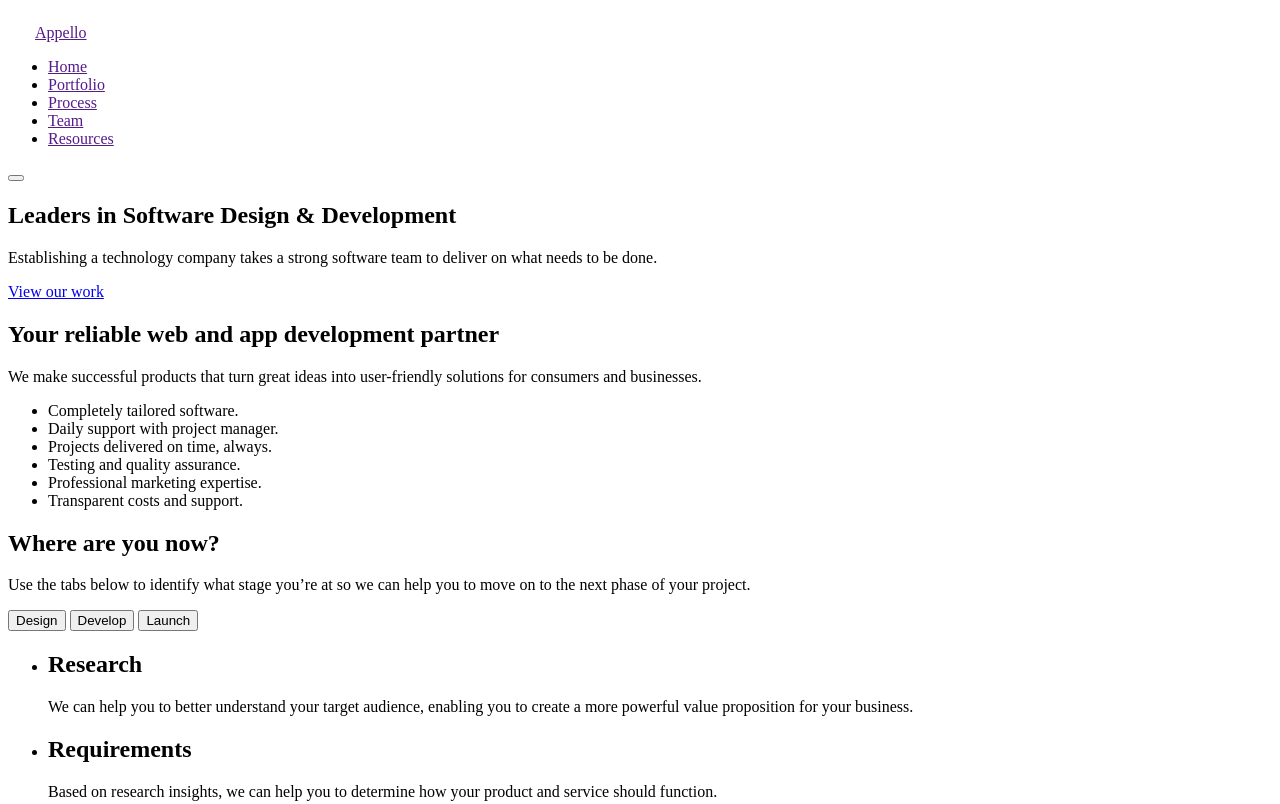
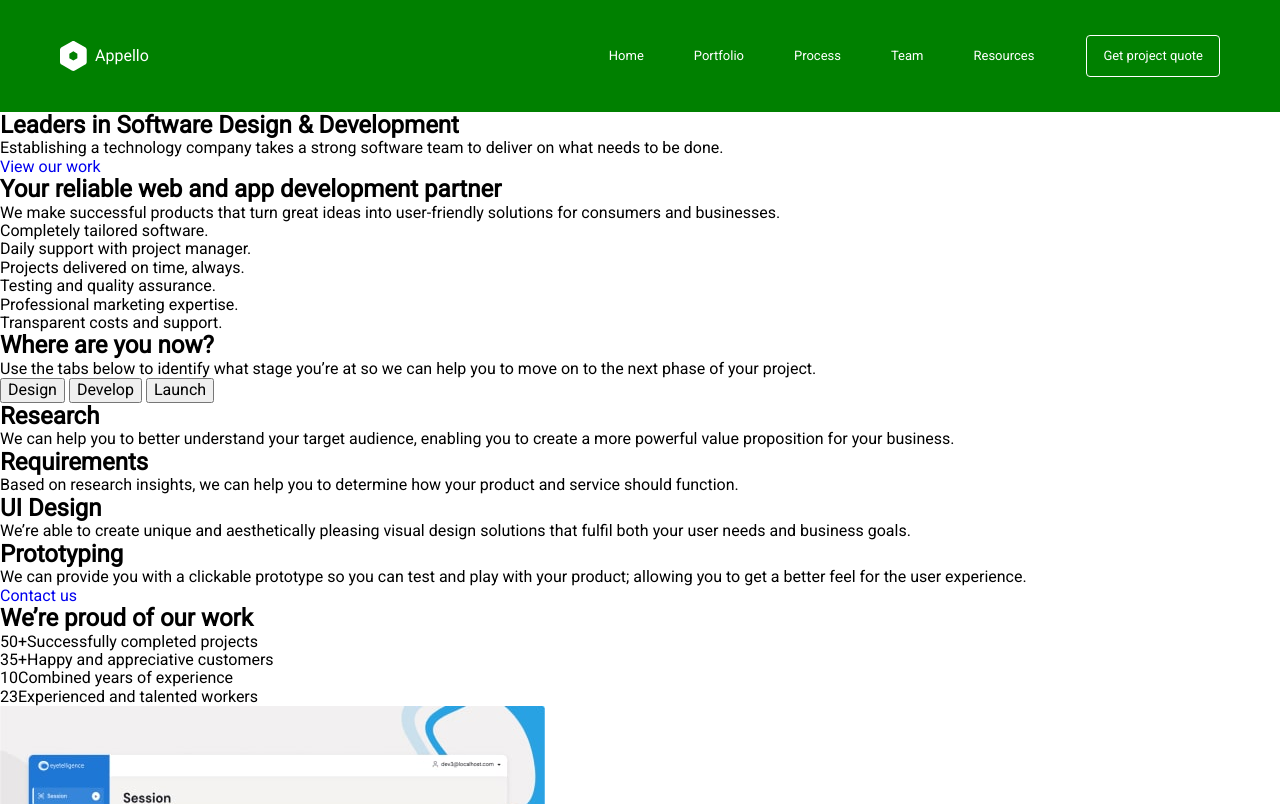
Before and after one commit to bernatskak/practic-html-css, a plain HTML site: page index.html in a window 1280 px wide. Shown: the top 804 px of the page. Drawn offline with nearby package versions, Linux system fonts and the light colour scheme.

Commit message:
flex-block

```diff
--- /dev/null
+++ b/css/style.css
@@ -0,0 +1,78 @@
+h1,h2,h3,h4,p,ul {
+  margin: 0;
+  padding: 0;
+}
+ul {
+  list-style: none;
+}
+a {
+  text-decoration: none;
+}
+img {
+  display: block;
+}
+
+body {
+  font-family: "roboto", sans-serif;
+}
+
+.container {
+  width: 1190px;
+  padding-right: 15px;
+  padding-left: 15px;
+  margin: 0 auto;
+}
+
+.logo {
+  color: #ffffff;
+  display: flex;
+  align-items: center;
+}
+
+.header-img {
+  margin-right: 8px;
+}
+
+.header-link {
+  font-size: 13px;
+  line-height: 2.3;
+  color: #ffffff;
+  padding-top: 15px;
+  padding-bottom: 15px;
+}
+.header {
+  background: green;
+  padding-top: 35px;
+  padding-bottom: 35px;
+}
+
+.header-btn {
+  top: 51px;
+  border: 1px solid #ffffff;
+  border-radius: 4px;
+  font-size: 13px;
+  line-height: 1.2;
+  text-align: center;
+  color: #ffffff;
+  background-color: transparent;
+  padding: 12px 16px;
+  margin-left: 52px;
+}
+
+.header-content {
+  display: flex;
+  align-items: center;
+}
+
+.header-list {
+  display: flex;
+  margin-left: auto;
+}
+
+.header-nav {
+  margin-left: auto;
+}
+
+.header-list-item:not(:last-child) {
+  margin-right: 50px;
+}
--- a/index.html
+++ b/index.html
@@ -5,20 +5,44 @@
     <meta http-equiv="X-UA-Compatible" content="IE=edge" />
     <meta name="viewport" content="width=device-width, initial-scale=1.0" />
     <title>Appello</title>
+    <link rel="preconnect" href="https://fonts.googleapis.com" />
+    <link rel="preconnect" href="https://fonts.gstatic.com" crossorigin />
+    <link
+      href="https://fonts.googleapis.com/css2?family=Roboto&display=swap"
+      rel="stylesheet"
+    />
+    <link
+      rel="stylesheet"
+      href="https://cdnjs.cloudflare.com/ajax/libs/modern-normalize/0.6.0/modern-normalize.min.css"
+    />
+    <link rel="stylesheet" href="./css/style.css" />
   </head>
   <body>
-    <header>
-      <nav>
-        <a href=""><img src="/images/Vector.svg" alt="logo" />Appello</a>
-        <ul>
-          <li><a href="">Home</a></li>
-          <li><a href="">Portfolio</a></li>
-          <li><a href="">Process</a></li>
-          <li><a href="">Team</a></li>
-          <li><a href="">Resources</a></li>
-        </ul>
-      </nav>
-      <button type="button"></button>
+    <header class="header">
+      <div class="header-content container">
+        <a href="./index.html" class="logo"><img src="/images/Vector.svg" alt="logo" class="header-img"/>Appello</a
+          >
+        <nav class="header-nav">
+            <ul class="header-list">
+            <li class="header-list-item">
+              <a href="@" class="header-link">Home</a>
+            </li>
+            <li class="header-list-item">
+              <a href="@" class="header-link">Portfolio</a>
+            </li>
+            <li class="header-list-item">
+              <a href="@" class="header-link">Process</a>
+            </li>
+            <li class="header-list-item">
+              <a href="@" class="header-link">Team</a>
+            </li>
+            <li class="header-list-item">
+              <a href="@" class="header-link">Resources</a>
+            </li>
+          </ul>
+        </nav>
+        <button type="button" class="header-btn"> Get project quote</button>
+      </div>
     </header>
     <main>
       <section>
```
